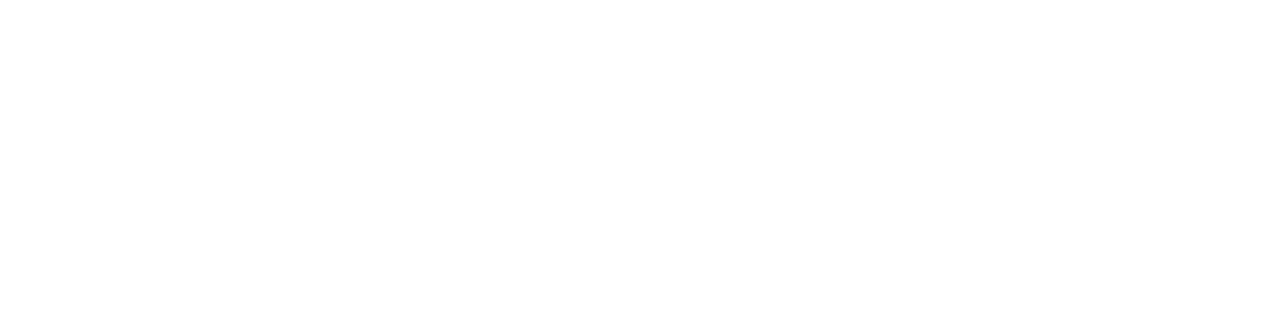
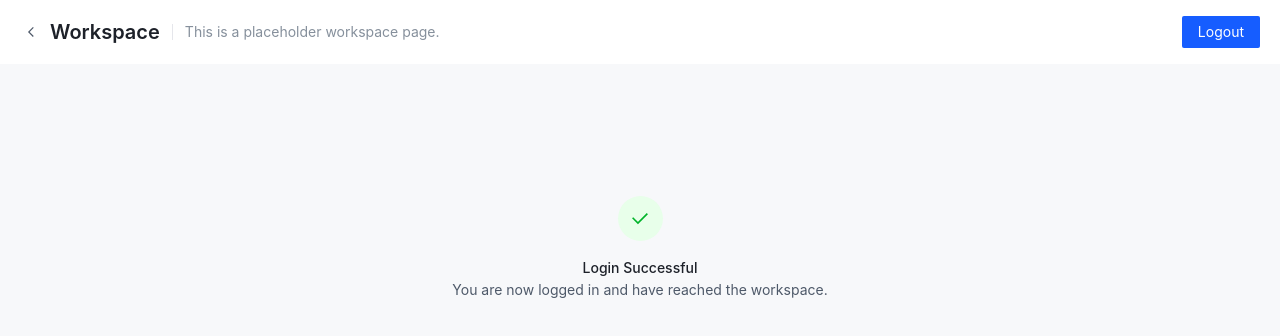
Before and after one commit to ToAtlas/AtlasFronted, a Vue app: page /workspace in a window 1280 px wide. Before the commit this address had no page. Shown: the top 336 px of the page. Built offline with nearby package versions, Linux system fonts and the light colour scheme; sample sign-in values are in the browser's storage.

Commit message:
feat: add base views and routes

```diff
--- /dev/null
+++ b/src/features/home/views/HomeView.vue
@@ -0,0 +1,79 @@
+<script setup lang="ts">
+import { onMounted } from 'vue';
+import { useRouter } from 'vue-router';
+import { useAuthStore } from '@/stores/auth';
+import { useConfigStore } from '@/stores/config';
+import { useThemeStore } from '@/stores/theme';
+import { IconSun, IconMoon, IconComputer } from '@arco-design/web-vue/es/icon';
+
+const router = useRouter();
+const authStore = useAuthStore();
+const configStore = useConfigStore();
+const themeStore = useThemeStore();
+
+const handleThemeChange = () => {
+  themeStore.applyTheme();
+};
+
+// 拉取全局配置并检测登录状态
+onMounted(async () => {
+  // 1. 拉取全局配置（品牌名称等）
+  await configStore.fetchGlobalConfig();
+
+  // 2. 检测登录状态，如果已登录则跳转到工作台
+  if (authStore.isAuthenticated) {
+    router.push({ name: 'workspace' });
+  }
+});
+</script>
+
+<template>
+  <div class="home-container">
+    <div class="theme-switcher">
+      <a-radio-group v-model="themeStore.mode" type="button" @change="handleThemeChange">
+        <a-radio value="light">
+          <icon-sun />
+          浅色
+        </a-radio>
+        <a-radio value="dark">
+          <icon-moon />
+          深色
+        </a-radio>
+        <a-radio value="auto">
+          <icon-computer />
+          跟随系统
+        </a-radio>
+      </a-radio-group>
+    </div>
+
+    <h1>Homepage</h1>
+    <p>This is the placeholder for the future homepage.</p>
+    <router-link to="/login">Go to Login</router-link>
+  </div>
+</template>
+
+<style scoped>
+.home-container {
+  text-align: center;
+  margin-top: 50px;
+}
+
+.theme-switcher {
+  position: fixed;
+  top: 20px;
+  right: 20px;
+  z-index: 100;
+}
+
+h1 {
+  color: var(--text-color);
+}
+
+p {
+  color: var(--text-color);
+}
+
+a {
+  color: rgb(var(--primary-6));
+}
+</style>
--- /dev/null
+++ b/src/features/workspace/views/WorkspaceView.vue
@@ -0,0 +1,78 @@
+<script setup lang="ts">
+import { onMounted } from 'vue';
+import { useRouter } from 'vue-router';
+import { Message } from '@arco-design/web-vue';
+import { useAuthStore } from '@/stores/auth';
+
+const router = useRouter();
+const authStore = useAuthStore();
+
+// onMounted 钩子会在组件加载后执行
+onMounted(() => {
+  // 检查用户是否已认证，如果未认证，则重定向到登录页
+  if (!authStore.isAuthenticated) {
+    Message.error('请先登录');
+    router.push({ name: 'login' });
+  }
+});
+
+const handleLogout = async () => {
+  // 从 store 中获取 refreshToken
+  const token = authStore.refreshToken;
+  if (!token) {
+    Message.error('无法注销，未找到 Refresh Token');
+    return;
+  }
+
+  try {
+    const response = await fetch('/v1/auth/logout', {
+      method: 'POST',
+      headers: {
+        'Content-Type': 'application/json',
+      },
+      body: JSON.stringify({ refreshToken: token }),
+    });
+
+    const result = await response.json();
+
+    // 根据新的响应结构检查 `success` 字段
+    if (result.success) {
+      authStore.logout(); // 使用 auth store 清除 token
+      Message.success('注销成功');
+      router.push({ name: 'login' });
+    } else {
+      Message.error('注销失败');
+    }
+  } catch (error) {
+    Message.error('请求失败，请稍后再试');
+  }
+};
+</script>
+
+<template>
+  <div class="workspace-container">
+    <a-page-header title="Workspace" subtitle="This is a placeholder workspace page." :style="{ background: 'var(--color-bg-2)' }">
+      <template #extra>
+        <a-button type="primary" @click="handleLogout">Logout</a-button>
+      </template>
+    </a-page-header>
+    <div class="content">
+      <a-result status="success" title="Login Successful">
+        <template #subtitle>You are now logged in and have reached the workspace.</template>
+      </a-result>
+    </div>
+  </div>
+</template>
+
+<style scoped>
+.workspace-container {
+  height: 100vh;
+  background-color: var(--color-fill-1);
+}
+.content {
+  display: flex;
+  justify-content: center;
+  align-items: center;
+  padding-top: 100px;
+}
+</style>
--- a/src/router/index.ts
+++ b/src/router/index.ts
@@ -1,8 +1,29 @@
 import { createRouter, createWebHistory } from 'vue-router'
+import LoginView from '../features/auth/views/LoginView.vue'
 
 const router = createRouter({
   history: createWebHistory(import.meta.env.BASE_URL),
-  routes: [],
+  routes: [
+    {
+      path: '/',
+      name: 'home',
+      component: () => import('../features/home/views/HomeView.vue'),
+    },
+    {
+      path: '/login',
+      name: 'login',
+      component: LoginView,
+    },
+    {
+      path: '/workspace',
+      name: 'workspace',
+      // 路由级代码分割
+      // 这会为此路由生成一个单独的 chunk (WorkspaceView.[hash].js)
+      // 当路由被访问时才会懒加载
+      component: () => import('../features/workspace/views/WorkspaceView.vue')
+    },
+
+  ]
 })
 
 export default router
```
